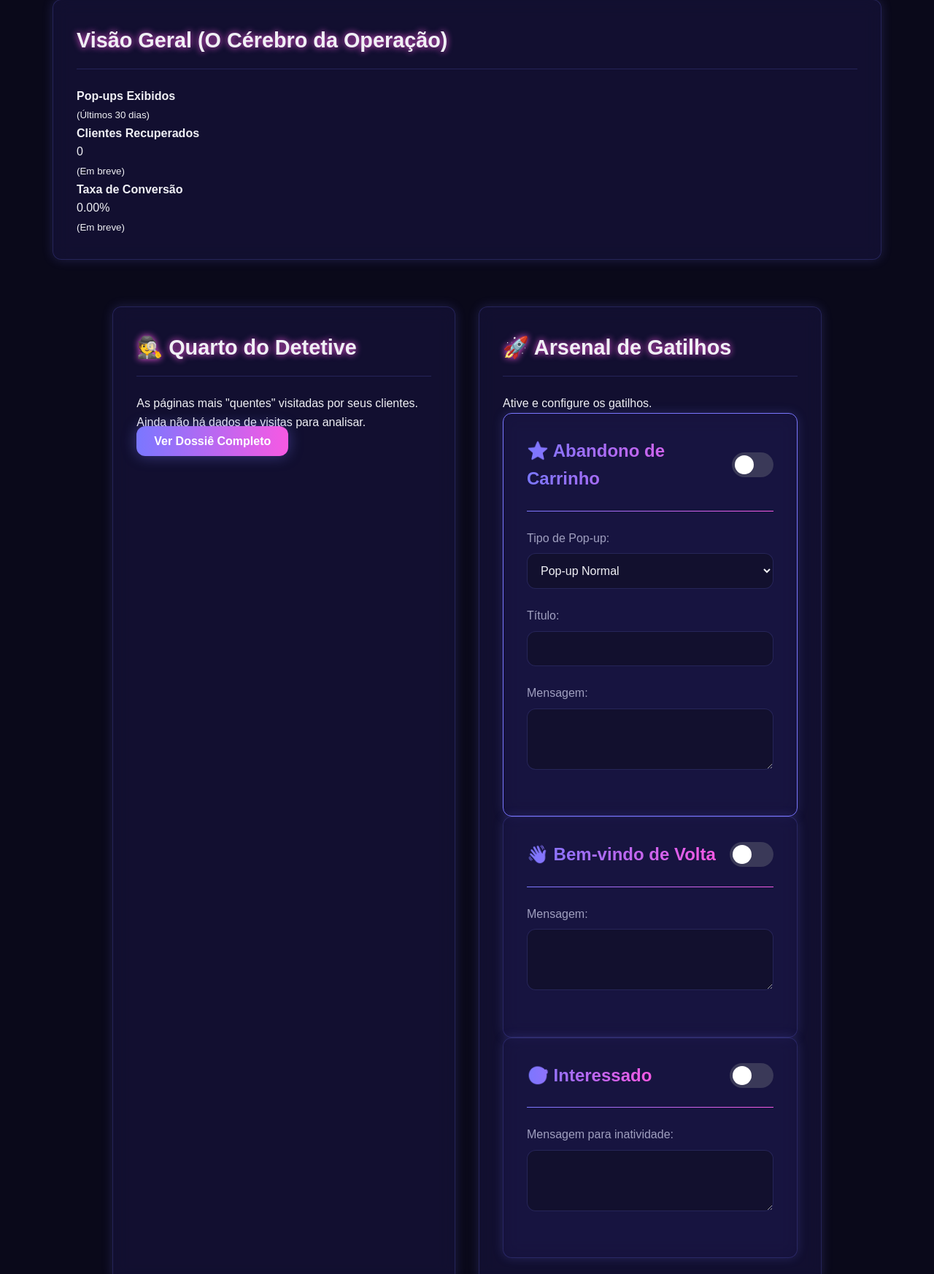
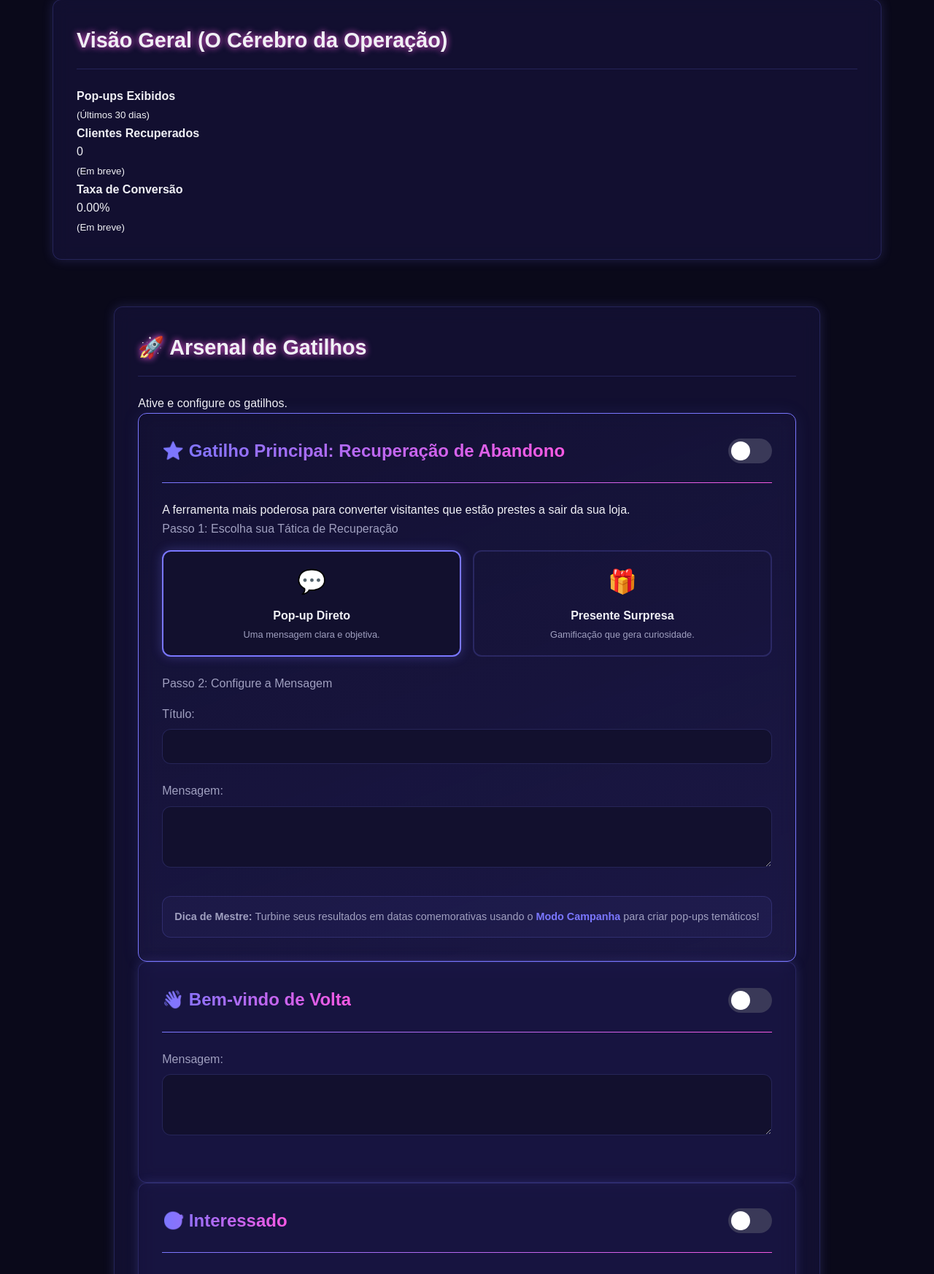
Before and after one commit to Luiz3x/synapcortex-app, a Flask app: template templates/dashboard.html in a window 1280 px wide. Shown: the part 116-1862 px from the top of the page at 73% size. Run offline with Flask 3, Linux system fonts and the light colour scheme; the template is opened without the code that fills it, so the values that code supplies are empty.

Commit message:
style.css spy.js main.py

```diff
--- a/static/css/style.css
+++ b/static/css/style.css
@@ -106,3 +106,85 @@ body.modal-open {
     color: var(--text-primary);
     letter-spacing: 1px;
 }
+/* ===================================================
+   ESTILO DO CARD "PRATO PRINCIPAL" (ABANDONO) V7.2
+   =================================================== */
+.quarto-card.prato-principal {
+    border: 1px solid var(--accent-blue);
+    background: linear-gradient(160deg, rgba(18, 16, 46, 0.5) 0%, rgba(42, 38, 95, 0.3) 100%);
+    box-shadow: 0 0 25px rgba(122, 119, 255, 0.1);
+}
+
+.input-label {
+    display: block;
+    margin-bottom: 1rem;
+    color: var(--text-secondary);
+    font-weight: 500;
+}
+
+.tactic-selector {
+    display: grid;
+    grid-template-columns: 1fr 1fr;
+    gap: 1rem;
+}
+
+.tactic-option {
+    border: 2px solid var(--glass-border);
+    border-radius: var(--border-radius);
+    padding: 1rem;
+    text-align: center;
+    cursor: pointer;
+    transition: all 0.3s ease;
+}
+
+.tactic-option:hover {
+    background-color: var(--secondary-dark);
+    border-color: var(--accent-magenta);
+}
+
+.tactic-option.active {
+    border-color: var(--accent-blue);
+    background-color: var(--secondary-dark);
+    box-shadow: 0 0 15px rgba(122, 119, 255, 0.3);
+}
+
+.tactic-icon {
+    font-size: 2rem;
+    display: block;
+}
+
+.tactic-title {
+    font-weight: bold;
+    color: var(--text-primary);
+    display: block;
+    margin-top: 0.5rem;
+}
+
+.tactic-option small {
+    font-size: 0.8rem;
+    color: var(--text-secondary);
+}
+
+.pro-tip {
+    margin-top: 2rem;
+    padding: 1rem;
+    background-color: rgba(122, 119, 255, 0.05);
+    border: 1px solid var(--glass-border);
+    border-radius: var(--border-radius);
+}
+
+.pro-tip p {
+    margin: 0;
+    font-size: 0.9rem;
+    color: var(--text-secondary);
+}
+
+.pro-tip a {
+    color: var(--accent-blue);
+    text-decoration: none;
+    font-weight: bold;
+}
+
+.pro-tip a:hover {
+    text-decoration: underline;
+}
--- a/templates/dashboard.html
+++ b/templates/dashboard.html
@@ -4,7 +4,7 @@
     <meta charset="UTF-8">
     <meta name="viewport" content="width=device-width, initial-scale=1.0">
     <title>Painel de Controle - SynapCortex</title>
-    <link rel="stylesheet" href="{{ url_for('static', filename='css/style.css', v='7.1') }}">
+    <link rel="stylesheet" href="{{ url_for('static', filename='css/style.css', v='7.2') }}">
 </head>
 <body>
     <header>
@@ -28,9 +28,70 @@
 
         <div class="dashboard-main-content">
             <form id="config-form" method="POST" action="{{ url_for('salvar_configuracoes') }}">
-                <div class="dashboard-grid-principal">
 
-                    <div class="secao-painel-coluna">
+                <div class="secao-painel">
+                    <h3>🚀 Arsenal de Gatilhos</h3>
+                    <p class="quarto-description">Ative e configure os gatilhos.</p>
+
+                    <div class="quarto-card prato-principal">
+                        <div class="quarto-header">
+                            <h4>⭐ Gatilho Principal: Recuperação de Abandono</h4>
+                            <label class="switch">
+                                <input type="checkbox" name="ativar_abandono" {{ 'checked' if config.get('ativar_abandono') }}>
+                                <span class="slider"></span>
+                            </label>
+                        </div>
+                        <p class="quarto-description">A ferramenta mais poderosa para converter visitantes que estão prestes a sair da sua loja.</p>
+
+                        <div class="quarto-content">
+                            <label class="input-label">Passo 1: Escolha sua Tática de Recuperação</label>
+                            <div class="tactic-selector">
+                                <div class="tactic-option {% if config.get('abandono_tipo', 'normal') == 'normal' %}active{% endif %}" data-tactic="normal">
+                                    <span class="tactic-icon">💬</span>
+                                    <span class="tactic-title">Pop-up Direto</span>
+                                    <small>Uma mensagem clara e objetiva.</small>
+                                </div>
+                                <div class="tactic-option {% if config.get('abandono_tipo') == 'presente' %}active{% endif %}" data-tactic="presente">
+                                    <span class="tactic-icon">🎁</span>
+                                    <span class="tactic-title">Presente Surpresa</span>
+                                    <small>Gamificação que gera curiosidade.</small>
+                                </div>
+                            </div>
+                            <input type="hidden" id="abandono-tipo-input" name="abandono_tipo" value="{{ config.get('abandono_tipo', 'normal') }}">
+
+                            <div id="abandono-config-fields">
+                                <div id="abandono-normal-fields" class="{{ 'hidden' if config.get('abandono_tipo') == 'presente' }}">
+                                    <label class="input-label" style="margin-top: 1.5rem;">Passo 2: Configure a Mensagem</label>
+                                    <div class="input-group"><label>Título:</label><input type="text" name="popup_titulo" value="{{ config.get('popup_titulo', '') }}"></div>
+                                    <div class="input-group"><label>Mensagem:</label><textarea name="popup_mensagem" rows="3">{{ config.get('popup_mensagem', '') }}</textarea></div>
+                                </div>
+
+                                <div id="abandono-presente-fields" class="{{ '' if config.get('abandono_tipo') == 'presente' else 'hidden' }}">
+                                    <label class="input-label" style="margin-top: 1.5rem;">Passo 2: Configure a Surpresa</label>
+                                    <div class="input-group"><label>Texto do Presente (Fechado):</label><input type="text" name="abandono_presente_fechado" placeholder="🎁 Um presente para você! Clique para abrir." value="{{ config.get('abandono_presente_fechado', '') }}"></div>
+                                    <div class="input-group"><label>Texto do Prêmio (Aberto):</label><input type="text" name="abandono_presente_aberto" placeholder="Parabéns! Use o cupom ESPECIAL10" value="{{ config.get('abandono_presente_aberto', '') }}"></div>
+                                    <hr style="border-color: var(--glass-border); margin: 1.5rem 0;">
+                                    <label class="input-label">Passo 3: Adicione Urgência (Opcional)</label>
+                                    <div class="input-group"><label>Duração do Cronômetro (em minutos):</label><input type="number" name="abandono_timer_minutos" placeholder="Ex: 5" value="{{ config.get('abandono_timer_minutos', '5') }}"></div>
+                                </div>
+                            </div>
+
+                            <div class="pro-tip">
+                                <p><strong>Dica de Mestre:</strong> Turbine seus resultados em datas comemorativas usando o <a href="#campaign-section"><strong>Modo Campanha</strong></a> para criar pop-ups temáticos!</p>
+                            </div>
+                        </div>
+                    </div>
+
+                    <div class="quarto-card">
+                        <div class="quarto-header"><h4>👋 Bem-vindo de Volta</h4><label class="switch"><input type="checkbox" name="ativar_quarto_bem_vindo" {{ 'checked' if config.get('ativar_quarto_bem_vindo') }}><span class="slider"></span></label></div>
+                        <div class="quarto-content"><div class="input-group"><label>Mensagem:</label><textarea name="msg_bem_vindo" rows="3">{{ config.get('msg_bem_vindo') | default('', true) }}</textarea></div></div>
+                    </div>
+                    <div class="quarto-card">
+                        <div class="quarto-header"><h4>🎯 Interessado</h4><label class="switch"><input type="checkbox" name="ativar_quarto_interessado" {{ 'checked' if config.get('ativar_quarto_interessado') }}><span class="slider"></span></label></div>
+                        <div class="quarto-content"><div class="input-group"><label>Mensagem para inatividade:</label><textarea name="msg_interessado" rows="3">{{ config.get('msg_interessado') | default('', true) }}</textarea></div></div>
+                    </div>
+                </div>
+
                 <div class="secao-painel" id="detetive-section">
                     <h3>🕵️ Quarto do Detetive</h3>
                     <p class="quarto-description">As páginas mais "quentes" visitadas por seus clientes.</p>
@@ -44,71 +105,8 @@
                     {% endif %}
                     <a href="{{ url_for('visitors') }}" class="cta-button" style="width:100%; margin-top: 1.5rem; text-align: center;">Ver Dossiê Completo</a>
                 </div>
-                    </div>
-
-                    <div class="secao-painel-coluna">
-                        <div class="secao-painel">
-                            <h3>🚀 Arsenal de Gatilhos</h3>
-                            <p class="quarto-description">Ative e configure os gatilhos.</p>
-
-                            <div class="quarto-card" style="border: 1px solid var(--accent-blue);">
-                                <div class="quarto-header"><h4>⭐ Abandono de Carrinho</h4><label class="switch"><input type="checkbox" name="ativar_abandono" {{ 'checked' if config.get('ativar_abandono') }}><span class="slider"></span></label></div>
-                                <div class="quarto-content">
-                                    <div class="input-group"><label>Tipo de Pop-up:</label><select name="abandono_tipo" id="abandono-tipo-select" class="input-select"><option value="normal" {{ "selected" if config.get('abandono_tipo', 'normal') == 'normal' }}>Pop-up Normal</option><option value="presente" {{ "selected" if config.get('abandono_tipo') == 'presente' }}>Presente Surpresa</option></select></div>
-                                    <div id="abandono-presente-fields" class="{{ '' if config.get('abandono_tipo') == 'presente' else 'hidden' }}">
-                                        <div class="input-group"><label>Texto do Presente (Fechado):</label><input type="text" name="abandono_presente_fechado" placeholder="🎁 Um presente para você! Clique para abrir." value="{{ config.get('abandono_presente_fechado', '') }}"></div>
-                                        <div class="input-group"><label>Texto do Prêmio (Aberto):</label><input type="text" name="abandono_presente_aberto" placeholder="Parabéns! Use o cupom ESPECIAL10" value="{{ config.get('abandono_presente_aberto', '') }}"></div>
-                                        <hr style="border-color: var(--glass-border); margin: 1.5rem 0;"><div class="input-group"><label>Duração do Cronômetro (em minutos):</label><input type="number" name="abandono_timer_minutos" placeholder="Ex: 5" value="{{ config.get('abandono_timer_minutos', '5') }}"></div>
-                                    </div>
-                                    <div id="abandono-normal-fields" class="{{ 'hidden' if config.get('abandono_tipo') == 'presente' }}"><div class="input-group"><label>Título:</label><input type="text" name="popup_titulo" value="{{ config.get('popup_titulo', '') }}"></div><div class="input-group"><label>Mensagem:</label><textarea name="popup_mensagem" rows="3">{{ config.get('popup_mensagem', '') }}</textarea></div></div>
-                                </div>
-                            </div>
-
-                            <div class="quarto-card">
-                                <div class="quarto-header"><h4>👋 Bem-vindo de Volta</h4><label class="switch"><input type="checkbox" name="ativar_quarto_bem_vindo" {{ 'checked' if config.get('ativar_quarto_bem_vindo') }}><span class="slider"></span></label></div>
-                                <div class="quarto-content"><div class="input-group"><label>Mensagem:</label><textarea name="msg_bem_vindo" rows="3">{{ config.get('msg_bem_vindo') | default('', true) }}</textarea></div></div>
-                            </div>
-                            <div class="quarto-card">
-                                <div class="quarto-header"><h4>🎯 Interessado</h4><label class="switch"><input type="checkbox" name="ativar_quarto_interessado" {{ 'checked' if config.get('ativar_quarto_interessado') }}><span class="slider"></span></label></div>
-                                <div class="quarto-content"><div class="input-group"><label>Mensagem para inatividade:</label><textarea name="msg_interessado" rows="3">{{ config.get('msg_interessado') | default('', true) }}</textarea></div></div>
-                            </div>
-                        </div>
-                    </div>
-                </div>
 
                 <div id="campaign-section" class="secao-painel secao-full-width">
-                    <h3>🔥 Modo Campanha (Ex: Black Friday, Natal)</h3>
-                    <div class="quarto-card">
-                        <div class="quarto-header">
-                            <h4>Ativar Modo Campanha</h4>
-                            <label class="switch"><input type="checkbox" name="campaign_active" {{ 'checked' if usuario.campaign_active }}><span class="slider"></span></label>
-                        </div>
-                        <p class="quarto-description" style="margin-top: 1rem;">Ative para sobrepor os gatilhos normais e exibir as configurações de campanha durante o período agendado.</p>
-
-                        <div class="quarto-content">
-                            <h4 class="sub-section-title">🗓️ Agendamento</h4>
-                            <div class="input-group"><label>Início:</label><input type="datetime-local" name="campaign_start_date" value="{{ usuario.campaign_start_date.strftime('%Y-%m-%dT%H:%M') if usuario.campaign_start_date else '' }}"></div>
-                            <div class="input-group"><label>Fim:</label><input type="datetime-local" name="campaign_end_date" value="{{ usuario.campaign_end_date.strftime('%Y-%m-%dT%H:%M') if usuario.campaign_end_date else '' }}"></div>
-
-                            <hr style="border-color: var(--glass-border); margin: 2rem 0;">
-
-                            <div class="quarto-header" style="padding-bottom: 1rem;">
-                                <h4 class="sub-section-title">📢 Barra de Contagem Regressiva</h4>
-                                <label class="switch"><input type="checkbox" name="campaign_bar_active" {{ 'checked' if campaign_config_data.get('campaign_bar_active') }}><span class="slider"></span></label>
-                            </div>
-                            <div class="input-group">
-                                <label>Texto da Barra:</label>
-                                <input type="text" name="campaign_bar_text" placeholder="Ex: A Black Friday termina em" value="{{ campaign_config_data.get('campaign_bar_text', '') }}">
-                            </div>
-                            <div class="input-group">
-                                <label>Posição da Barra:</label>
-                                <select name="campaign_bar_position" class="input-select">
-                                    <option value="top" {{ "selected" if campaign_config_data.get('campaign_bar_position', 'top') == 'top' }}>Topo da Página</option>
-                                    <option value="bottom" {{ "selected" if campaign_config_data.get('campaign_bar_position') == 'bottom' }}>Rodapé da Página</option>
-                                </select>
-                            </div>
-                        </div>
-                    </div>
                      </div>
 
                 <button type="submit" class="cta-button" style="width: 100%; max-width: 500px; margin: 2rem auto 0; display: block;">Salvar Todas as Configurações</button>
@@ -116,29 +114,15 @@
         </div>
 
         <div id="help-section" class="secao-painel secao-full-width">
-            <h3>💡 Central de Ajuda</h3>
-            <div class="help-center-grid">
-                <button class="platform-button" data-platform="shopify"><span>🛒</span><span>Shopify</span></button>
-                <button class="platform-button" data-platform="woocommerce"><span>🎨</span><span>WooCommerce</span></button>
-                <button class="platform-button" data-platform="nuvemshop"><span>☁️</span><span>Nuvemshop</span></button>
-                <button class="platform-button" data-platform="universal"><span class="icon">&lt;/&gt;</span><span>Site Próprio</span></button>
-            </div>
              </div>
 
         <div class="secao-painel secao-full-width">
-            <h3>🔑 Sua Chave de API e Código de Instalação</h3>
-            <p class="quarto-description">Copie e cole este código no seu site, antes da tag &lt;/body&gt;.</p>
-            <div class="input-group" style="margin-top: 1.5rem;">
-                <label for="codigo-instalacao">Seu código:</label>
-                <textarea id="codigo-instalacao" rows="6" readonly>&lt;script id="synapcortex-spy-script" src="{{ url_for('static', filename='js/spy.js', _external=True) }}?key={{ usuario.api_key }}" data-backend-url="{{ url_for('index', _external=True) }}" defer&gt;&lt;/script&gt;</textarea>
-            </div>
-            <button id="copiar-codigo-btn" class="cta-button" style="margin-top: 1rem;">Copiar Código</button>
             </div>
     </div>
 
     <div id="helpModal" class="modal"><div class="modal-content"><span class="close-button">&times;</span><h2 id="helpModalTitle"></h2><div id="helpModalContent"></div></div></div>
     <div id="loginRegisterModal" class="modal"></div>
 
-    <script src="{{ url_for('static', filename='js/main_logic.js', v='7.1') }}"></script>
+    <script src="{{ url_for('static', filename='js/main_logic.js', v='7.2') }}"></script>
 </body>
 </html>
```
Lines whose indentation alone changed are shown as unchanged.
